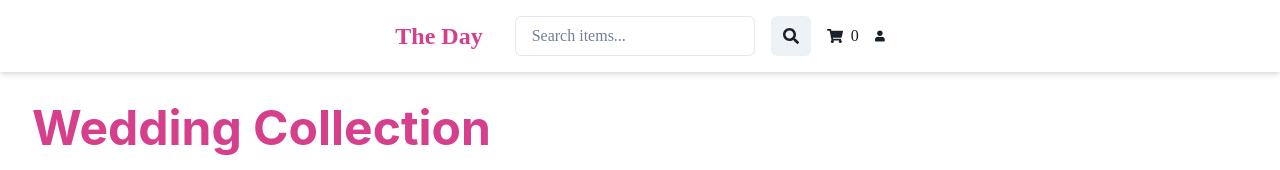
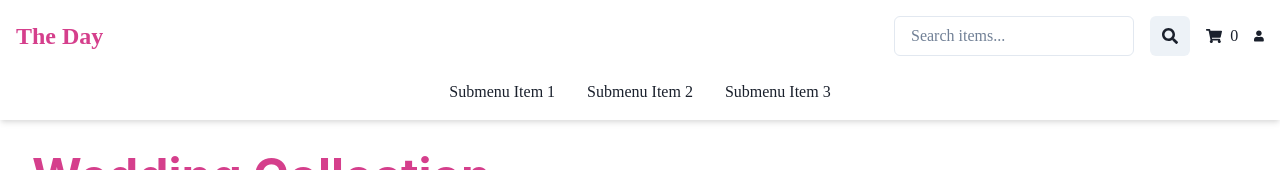
Before and after one commit to GPT-Engineer-App/lovely-wedding-store, a React (Vite) app: page / in a window 1280 px wide. Shown: the top 170 px of the page. Built offline with nearby package versions, Linux system fonts and the light colour scheme.

Commit message:
- Moved the logo to the left side of the navigation bar - Added a submenu section below the navigation bar with placeholder items
Prompt: put the logo to the left side of the page and I want to have a submenu section below the navigation bar

```diff
--- a/src/components/Navbar.jsx
+++ b/src/components/Navbar.jsx
@@ -1,5 +1,5 @@
 import React, { useState } from "react";
-import { Box, HStack, Input, IconButton, Text } from "@chakra-ui/react";
+import { Box, HStack, Input, IconButton, Text, VStack } from "@chakra-ui/react";
 import { FaSearch, FaShoppingCart, FaUser } from "react-icons/fa";
 
 const Navbar = ({ products, onSearch, cartItems }) => {
@@ -10,12 +10,12 @@ const Navbar = ({ products, onSearch, cartItems }) => {
   };
 
   return (
-    <Box bg="white" p={4} boxShadow="md">
-      <HStack justify="center" spacing={8}>
+    <VStack bg="white" p={4} boxShadow="md" align="stretch">
+      <HStack justify="space-between">
         <Text fontSize="2xl" fontWeight="bold" color="pink.500">
           The Day
         </Text>
-        <HStack spacing={4} justify="center">
+        <HStack spacing={4}>
           <Input placeholder="Search items..." value={searchQuery} onChange={(e) => setSearchQuery(e.target.value)} />
           <IconButton icon={<FaSearch />} aria-label="Search" onClick={handleSearch} />
           <HStack>
@@ -25,7 +25,12 @@ const Navbar = ({ products, onSearch, cartItems }) => {
           <FaUser />
         </HStack>
       </HStack>
-    </Box>
+      <HStack justify="center" spacing={8} mt={4}>
+        <Text>Submenu Item 1</Text>
+        <Text>Submenu Item 2</Text>
+        <Text>Submenu Item 3</Text>
+      </HStack>
+    </VStack>
   );
 };
 
```
